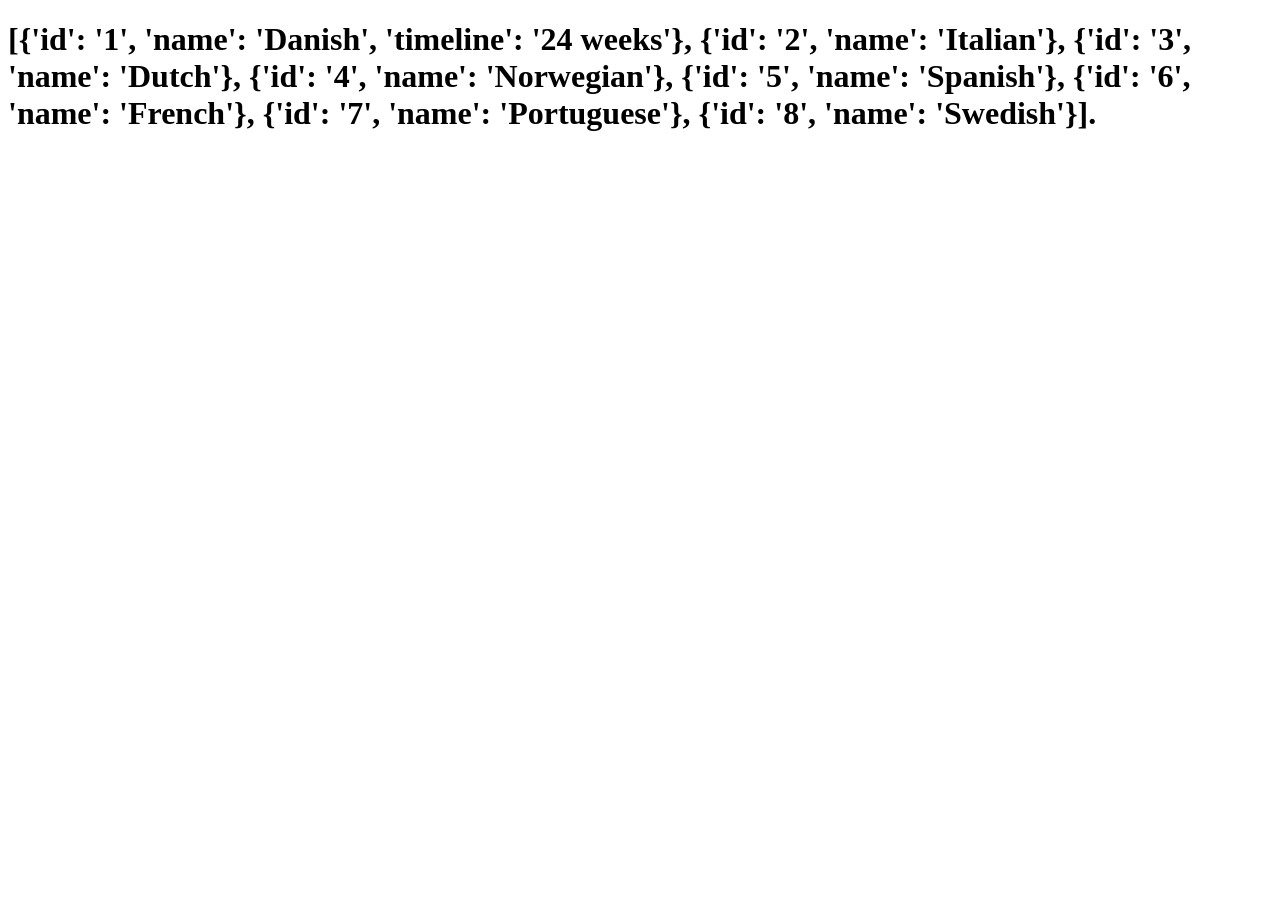
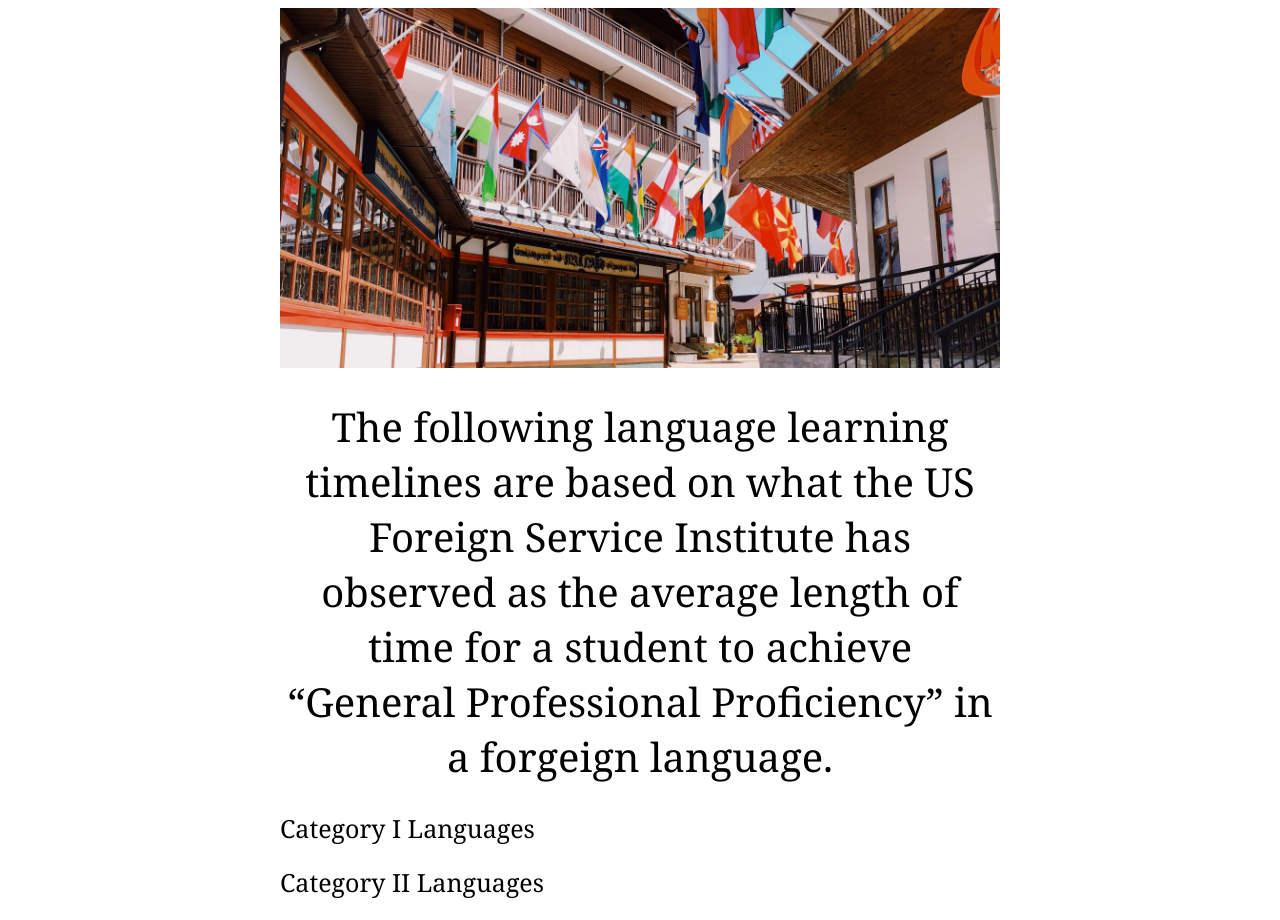
Before and after one commit to acfriday/projects, a Flask app: page / in a window 1280 px wide. Before the commit the page ends 131 px from the top, so only its background shows below. Run offline with Flask 3, Linux system fonts and the light colour scheme.

Commit message:
first css additions

```diff
--- a/python/foreign-language/foreign-language-timeline.py
+++ b/python/foreign-language/foreign-language-timeline.py
@@ -75,7 +75,7 @@ Category_IV_Languages = [
 # Root dir
 @app.route('/')
 def root():
-    return render_template('index.html', Category_I_Languages=Category_I_Languages)
+    return render_template('index.html')
     """return "The following language learning timelines are based on what the US Foreign Service Institute has observed\
         as the average length of time for a student to achieve “General Professional Proficiency” in a forgeign language." """
 
--- a/python/foreign-language/templates/index.html
+++ b/python/foreign-language/templates/index.html
@@ -1,9 +1,60 @@
 <!DOCTYPE html>
-<html lang="en">
+<html>
     <head>
-        <title>Home</title>
+        <title>Language learning timelines based on the US Foreign Service Institute studies.</title>
+        <style>
+            h1 {
+                font-size: 40px;
+                font-family: Georgia, 'Times New Roman', Times, serif;
+                font-weight: normal;
+                color: rgb(0, 0, 0);
+                text-align: center;
+            }
+            #banner {
+
+                width: 100%;
+                height: 360px;
+                object-fit: cover;
+            }
+            h2 {
+                font-size: 25px;
+                font-family: Georgia, 'Times New Roman', Times, serif;
+                font-weight: normal;
+                color: rgb(0, 0, 0);
+                text-align: left;
+            }
+            #banner {
+
+                width: 100%;
+                height: 360px;
+                object-fit: cover;
+            }
+            p {
+
+                font-family: Georgia, 'Times New Roman', Times, serif;
+                color: rgb(0, 0, 0);
+            }
+            #container {
+
+                max-width: 720px;
+                margin: 0 auto 0 auto;
+            }
+
+        </style>
     </head>
     <body>
-        <h1> {{ Category_I_Languages }}.</h1>
+        <div id="container">
+        <img id="banner" src="http://127.0.0.1:5000/static/banner.jpg">
+        <h1> The following language learning timelines are based on what the US Foreign Service Institute has observed
+            as the average length of time for a student to achieve “General Professional Proficiency” in a forgeign language.</h1>
+        <h2>Category I Languages</h2>
+        <p>
+
+        </p>
+        <h2>Category II Languages</h2>
+        <p>
+
+        </p>
+        </div>
     </body>
 </html>
```
Also changed, not shown: python/foreign-language/static/banner.jpg (added).
